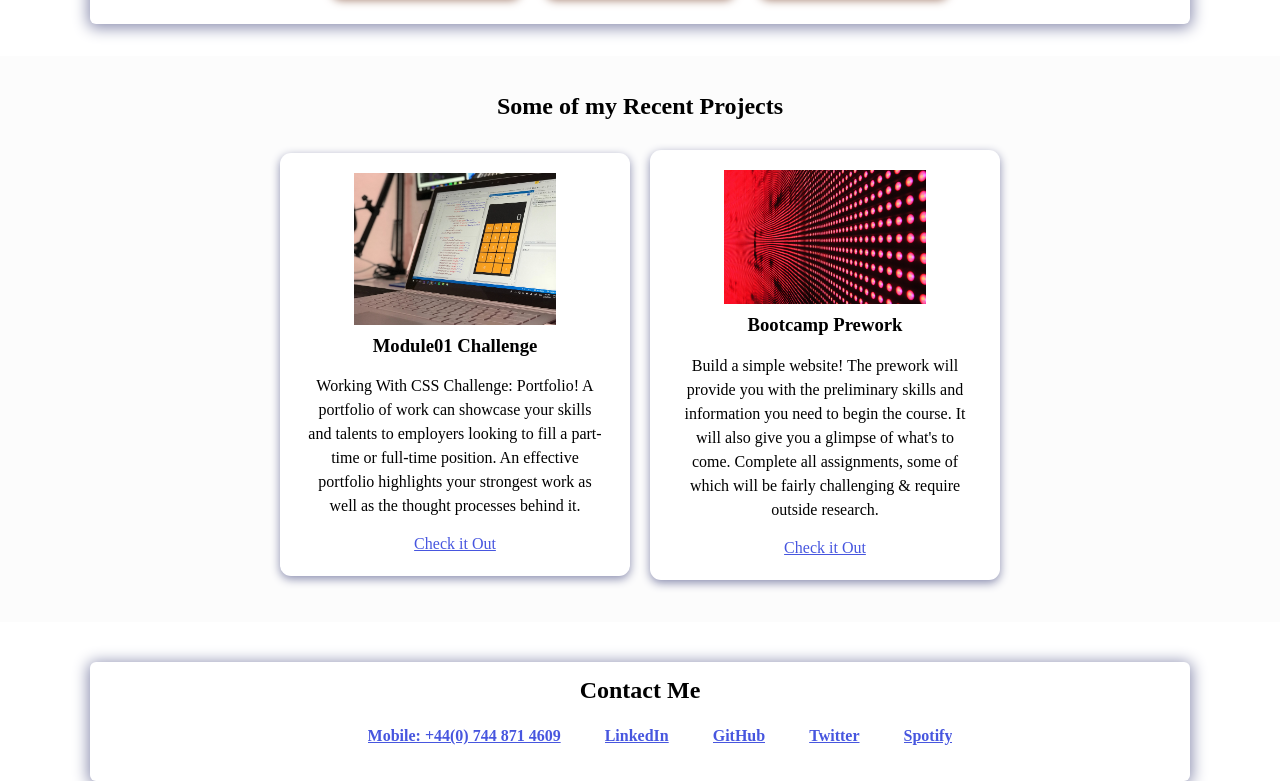
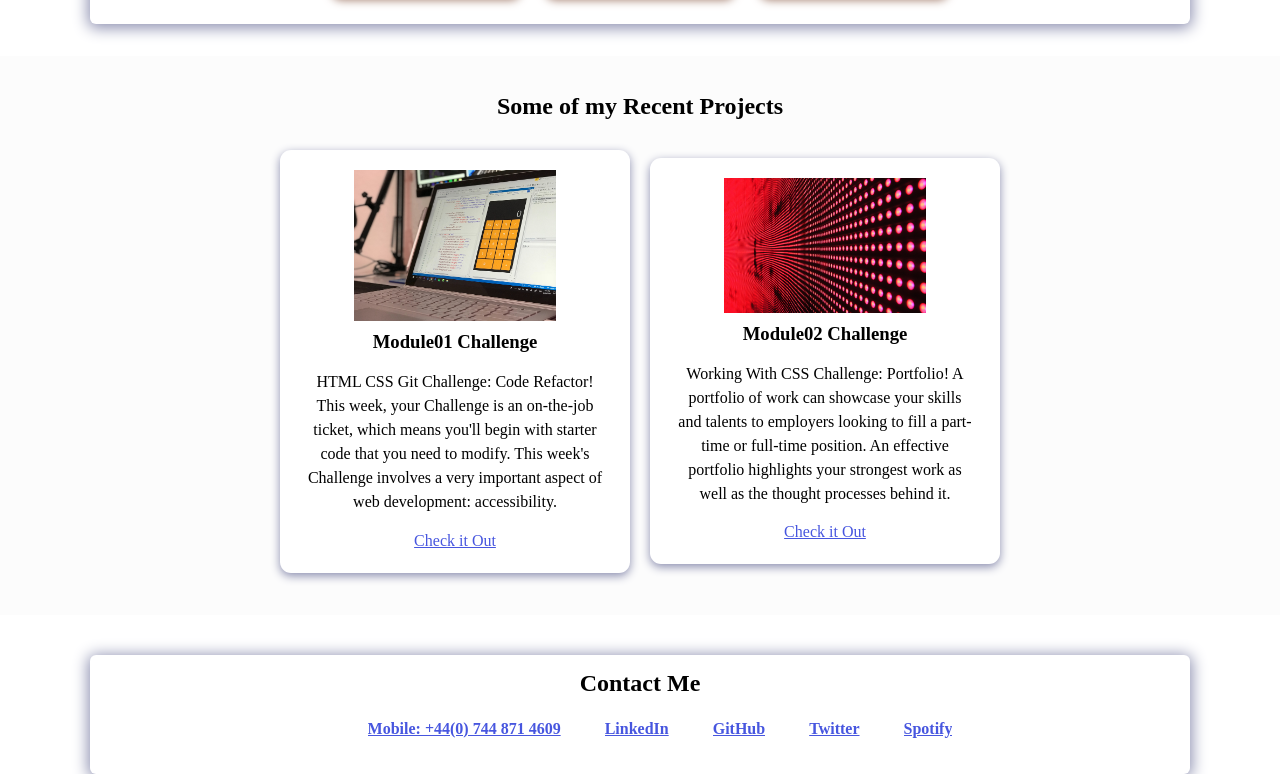
Before and after one commit to priyadarsini-gunasekaran/Module-2-Challenge, a plain HTML site: page starter/index.html in a window 1280 px wide. Shown: the part 1212-1993 px from the top of the page. Drawn offline with Linux system fonts and the light colour scheme.

Commit message:
updated project section with description

```diff
--- a/starter/index.html
+++ b/starter/index.html
@@ -101,24 +101,24 @@
           />
           <h3 class="project-title">Module01 Challenge</h3>
           <p class="project-details">
-            Working With CSS Challenge: Portfolio!
-            A portfolio of work can showcase your skills and talents to employers looking to fill a part-time or full-time position. An effective portfolio highlights your strongest work as well as the thought processes behind it.
+            HTML CSS Git Challenge: Code Refactor!
+            This week, your Challenge is an on-the-job ticket, which means you'll begin with starter code that you need to modify. This week's Challenge involves a very important aspect of web development: accessibility.
           </p>
-          <a href="https://www.google.co.uk/" target="_blank" class="project-link">Check it Out</a>
+          <a href="https://priyadarsini-gunasekaran.github.io/Module-1-Challenge/starter/" target="_blank" class="project-link">Check it Out</a>
         </div>
         <div class="project-container project-card">
           <img
             src="../starter/images/02-portfolio-1.jpg"
-            alt="Bootcamp Prework"
+            alt="Module02 Challenge"
             loading="lazy"
             class="project-pic"
           />
-          <h3 class="project-title">Bootcamp Prework</h3>
+          <h3 class="project-title">Module02 Challenge</h3>
           <p class="project-details">
-            Build a simple website!
-            The prework will provide you with the preliminary skills and information you need to begin the course. It will also give you a glimpse of what's to come. Complete all assignments, some of which will be fairly challenging & require outside research.
+            Working With CSS Challenge: Portfolio!
+            A portfolio of work can showcase your skills and talents to employers looking to fill a part-time or full-time position. An effective portfolio highlights your strongest work as well as the thought processes behind it.
           </p>
-          <a href="https://www.w3schools.com/" target="_blank" class="project-link">Check it Out</a>
+          <a href="https://priyadarsini-gunasekaran.github.io/prework/" target="_blank" class="project-link">Check it Out</a>
         </div>
       </div>
     </section>
```
